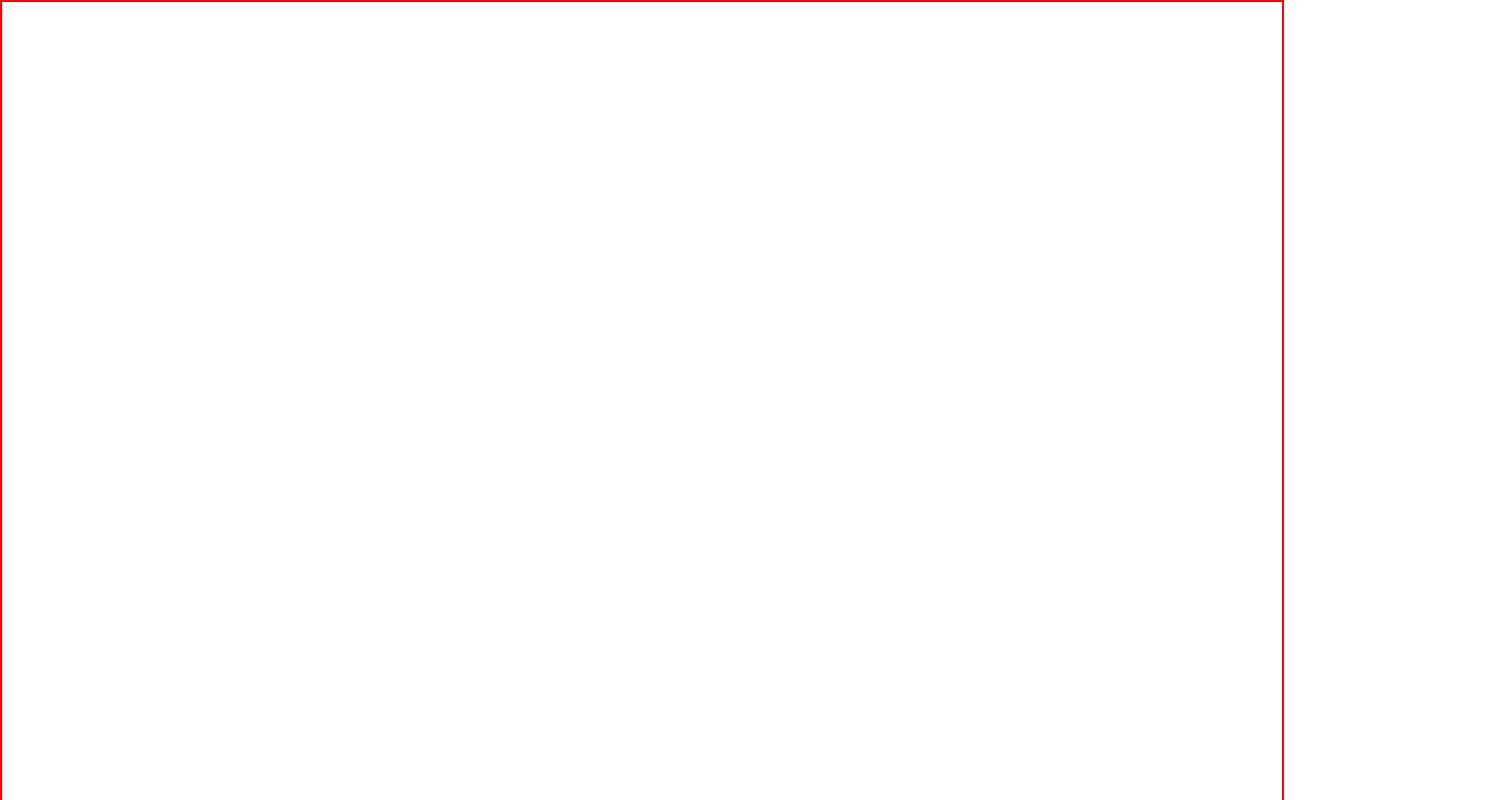
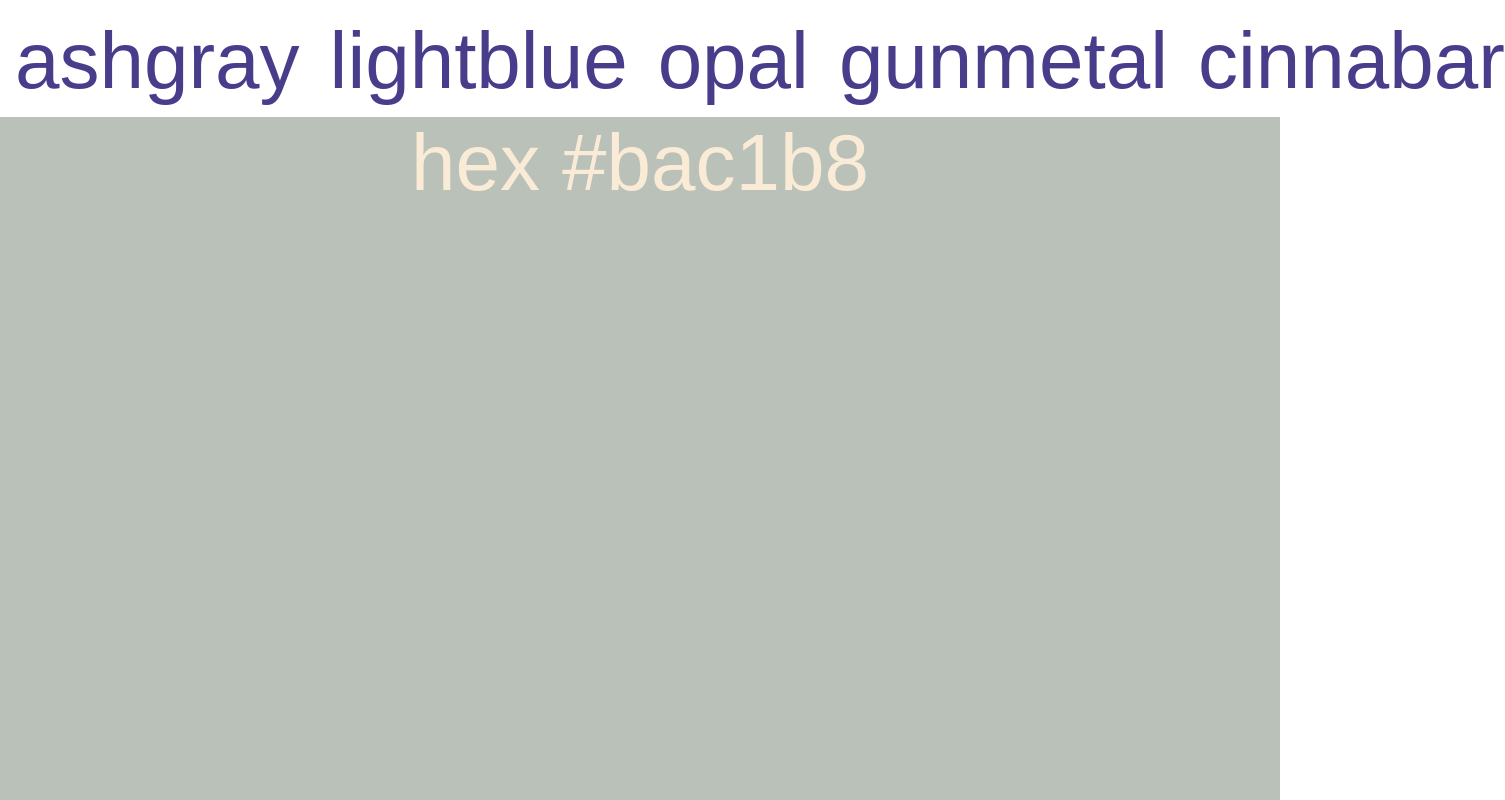
Before and after one commit to Adam-Robson/colors, a React app: page /color/ba/c1/b8 in a window 1280 px wide. Before the commit this address had no page. Shown: the top 800 px of the page, 1505 px wide, since content can reach past the window. Built offline with nearby package versions, Linux system fonts and the light colour scheme.

Commit message:
adjust the component structure to fulfill rubric

```diff
--- a/src/App.css
+++ b/src/App.css
@@ -11,10 +11,33 @@ body {
   width: 100vw;
   margin: 0 auto;
   padding: 0;
-  border: red solid 2px;
+  font-family: 'Rubik Vinyl', 'electro', sans-serif;
 }
 
 #section {
-  height: 85vh;
-  margin: calc(5px * 2vmin);
+  display: flex;
+  flex-direction: column;
+  justify-content: center;
+
 }
+#links {
+  display: flex;
+  justify-content: space-between;
+  text-align: center;
+  font-size: 5em;
+
+}
+
+a {
+  margin: 15px 15px 10px 15px;;
+  color:darkslateblue;
+  text-decoration: none;
+}
+
+#color {
+  height: 100vh;
+  width: 100vw;
+  font-size: 5em;
+  color:antiquewhite;
+  text-align: center;
+}
--- a/src/App.jsx
+++ b/src/App.jsx
@@ -1,26 +1,21 @@
 import React from 'react';
-import { Route, Routes } from 'react-router-dom';
+import { Route, Routes, Navigate } from 'react-router-dom';
 import Home from './components/Home/Home.jsx';
-import Colors from './components/Colors/Colors.jsx';
 import Color from './components/Color/Color.jsx';
 import Layout from './components/Layout/Layout.jsx';
-// import NotFound from './components/NotFound/NotFound.jsx';
+import NotFound from './components/NotFound/NotFound.jsx';
 
 import './App.css';
 
-const App = () => {
+export default function App() {
   return (
     <>
       <Routes>
-        <Route element={ <Layout /> }>
-          <Route path="/" element={ <Home /> }>
-            <Route index element={ <Colors />} />
-            <Route path="/:id/:key:/pass" element={ <Color /> } />
-          </Route>
+        <Route element={ <Layout />}>
+          <Route path="/" element={ <Navigate to="/color/ba/c1/b8" /> } errorElement={ <NotFound /> } />
+          <Route path="/color/:a/:b/:c" element={ <Color /> } />
         </Route>
       </Routes>
     </>
   );
-};
-
-export default App;
+}
--- a/src/components/Color/Color.jsx
+++ b/src/components/Color/Color.jsx
@@ -1,21 +1,19 @@
 import React from 'react';
-import { useParams, Link } from 'react-router-dom';
+import { useParams, Outlet } from 'react-router-dom';
 
-const Color = () => {
-  const { id, key, pass } = useParams();
+import '../../App.css';
+
+export default function Color() {
+
+  const { a, b, c } = useParams();
+
   return (
     <>
-      <section id="navigation">
-        <nav id="navigation">
-          <Link
-            to={ `/colors/${id}/${key}/${pass}` }
-            style={ { color: `#${id}${key}${pass}` } }
-            className="color"
-          >{ id }{ key }{ pass }</Link>
-        </nav>
+
+      <section id="color"
+        style={ { backgroundColor: `#${a}${b}${c}` } }
+      >{ `hex #${ a }${ b }${ c }` }
       </section>
     </>
   );
-};
-
-export default Color;
+}
--- a/src/components/Colors/Colors.jsx
+++ /dev/null
@@ -1,14 +0,0 @@
-import React from 'react';
-import { Outlet, NavLink } from 'react-router-dom';
-import Color from '../Color/Color.jsx';
-
-const Colors = () => {
-  return (
-    <>
-      <Color />
-      <Outlet />
-    </>
-  );
-};
-
-export default Colors;
--- a/src/components/Home/Home.jsx
+++ b/src/components/Home/Home.jsx
@@ -1,14 +1,11 @@
 import React from 'react';
-import { Outlet } from 'react-router-dom';
+import { Outlet, Navigate } from 'react-router-dom';
 import Color from '../Color/Color.jsx';
 
 export default function Home() {
   return (
     <>
-      <section className="all-colors">
-        <Outlet />
-      </section>
-      <section>
+      <section className="home">
         <Color />
       </section>
     </>
--- a/src/components/Layout/Layout.jsx
+++ b/src/components/Layout/Layout.jsx
@@ -1,22 +1,20 @@
 import React from 'react';
 import { NavLink, Outlet } from 'react-router-dom';
 
-const Layout = () => {
+export default function Layout() {
+
   return (
     <>
-      <section id="header">
-        <h1>
-          <NavLink className="color" to="/color/ba/c1/b8" style={ { color: '#bac1b8' } }>ash gray</NavLink>
-          <NavLink className="color" to="/color/a5/ce/d5" style={ { color: '#a5ced5' } }>light blue</NavLink>
-          <NavLink className="color" to="/color/7d/a1/95" style={ { color: '#7da195' } }>opal</NavLink>
-          <NavLink className="color" to="/color/2b/30/3b" style={ { color: '#2b303b' } }>gunmetal</NavLink>
-          <NavLink className="color" to="/color/d7/48/33" style={ { color: '#d74833' } }>cinnabar</NavLink>
-        </h1>
+      <section id="section">
+        <div id="links">
+          <NavLink className={ primo => primo ? 'active' : '' } to="/color/ba/c1/b8">ashgray</NavLink>
+          <NavLink className={ primo => primo ? 'active' : '' } to="/color/a5/ce/d5">lightblue</NavLink>
+          <NavLink className={ primo => primo ? 'active' : '' } to="/color/7d/a1/95">opal</NavLink>
+          <NavLink className={ primo => primo ? 'active' : '' } to="/color/2b/30/3b">gunmetal</NavLink>
+          <NavLink className={ primo => primo ? 'active' : '' } to="/color/d7/48/33">cinnabar</NavLink>
+        </div>
+        <Outlet />
       </section>
-      <Outlet />
-      <footer id="footer">colors by adaam</footer>
     </>
   );
-};
-
-export default Layout;
+}
--- a/src/components/NotFound/NotFound.jsx
+++ b/src/components/NotFound/NotFound.jsx
@@ -1,9 +1,15 @@
 import React from 'react';
+import { useRouteError } from 'react-router-dom';
 
-const NotFound = () => {
+export default function NotFound() {
+  const error = useRouteError();
+  /* eslint-disable no-console */
+  console.error(error);
+
   return (
-    <h1 id="error">Error 404: Page not found. The page you are looking for does not exist.</h1>
+    <div id="error">
+      <p id="error-text">An unexpected error has occurred.</p>
+      <i id="not-found">{ error.statusText || error.message }</i>
+    </div>
   );
-};
-
-export default NotFound;
+}
```
